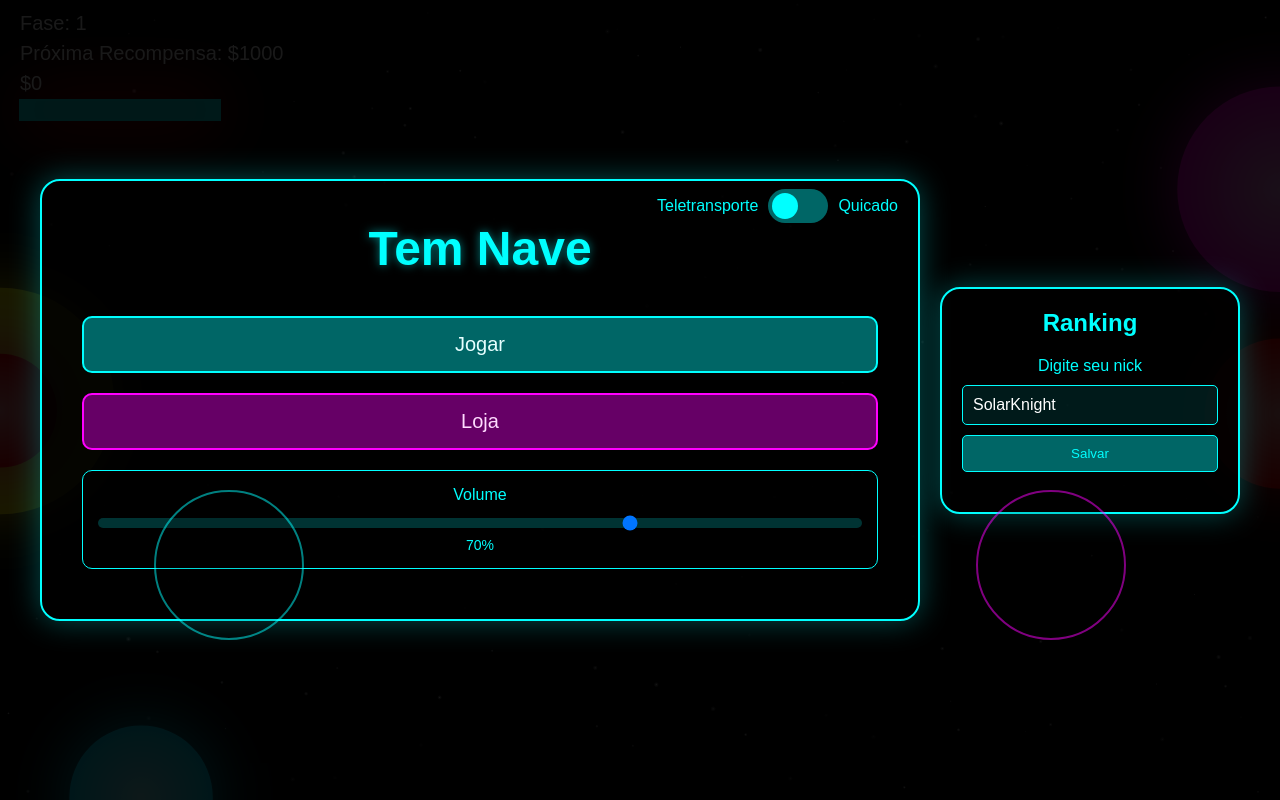
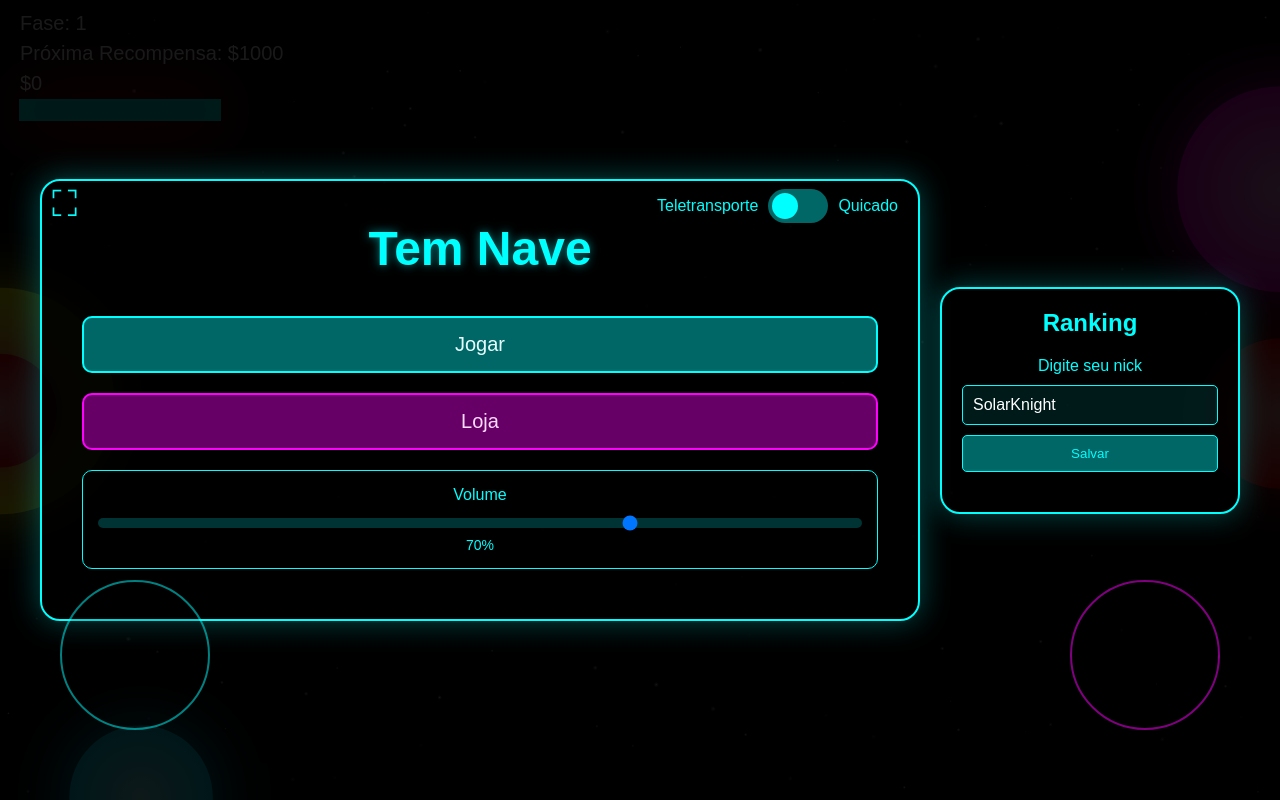
Before and after one commit to rafaelsg-01/projeto-temnave, a plain HTML site: page index.html in a window 1280 px wide. Drawn offline with Linux system fonts and the light colour scheme; no server answers.

Commit message:
update index.html

```diff
--- a/index.html
+++ b/index.html
@@ -69,14 +69,14 @@
     }
 
     #left-joystick {
-      bottom: 20%;
-      left: 12%;
+      bottom: 8.8%;
+      left: 4.7%;
       border: 2px solid #00ffff;
     }
 
     #right-joystick {
-      bottom: 20%;
-      right: 12%;
+      bottom: 8.8%;
+      right: 4.7%;
       border: 2px solid #ff00ff;
     }
 
@@ -248,6 +248,21 @@
       overflow-y: auto;
       position: relative;
     ">
+      <!-- Botão de tela cheia -->
+      <button id="fullscreen-button" style="
+        position: absolute;
+        top: -8px;
+        left: 0px;
+        background: none;
+        border: none;
+        color: #00ffff;
+        font-size: 36px;
+        cursor: pointer;
+        padding: 10px;
+        border-radius: 50%;
+        transition: all 0.3s;
+      " title="Tela cheia">⛶</button>
+
       <!-- Switch de modos -->
       <div style="
         position: absolute;
@@ -1426,6 +1441,18 @@ async function nextStage() {
   loadUpgrades();
   createAsteroids(wave + 4);
   loop();
+
+  // Adicionar event listener para o botão de tela cheia
+  const fullscreenButton = document.getElementById("fullscreen-button");
+  fullscreenButton.addEventListener("click", () => {
+    if (document.documentElement.requestFullscreen) {
+      document.documentElement.requestFullscreen();
+    } else if (document.documentElement.webkitRequestFullscreen) {
+      document.documentElement.webkitRequestFullscreen();
+    } else if (document.documentElement.msRequestFullscreen) {
+      document.documentElement.msRequestFullscreen();
+    }
+  });
 
   const shopButton = document.getElementById("shop-button");
   shopButton.addEventListener("click", showShop);
```
